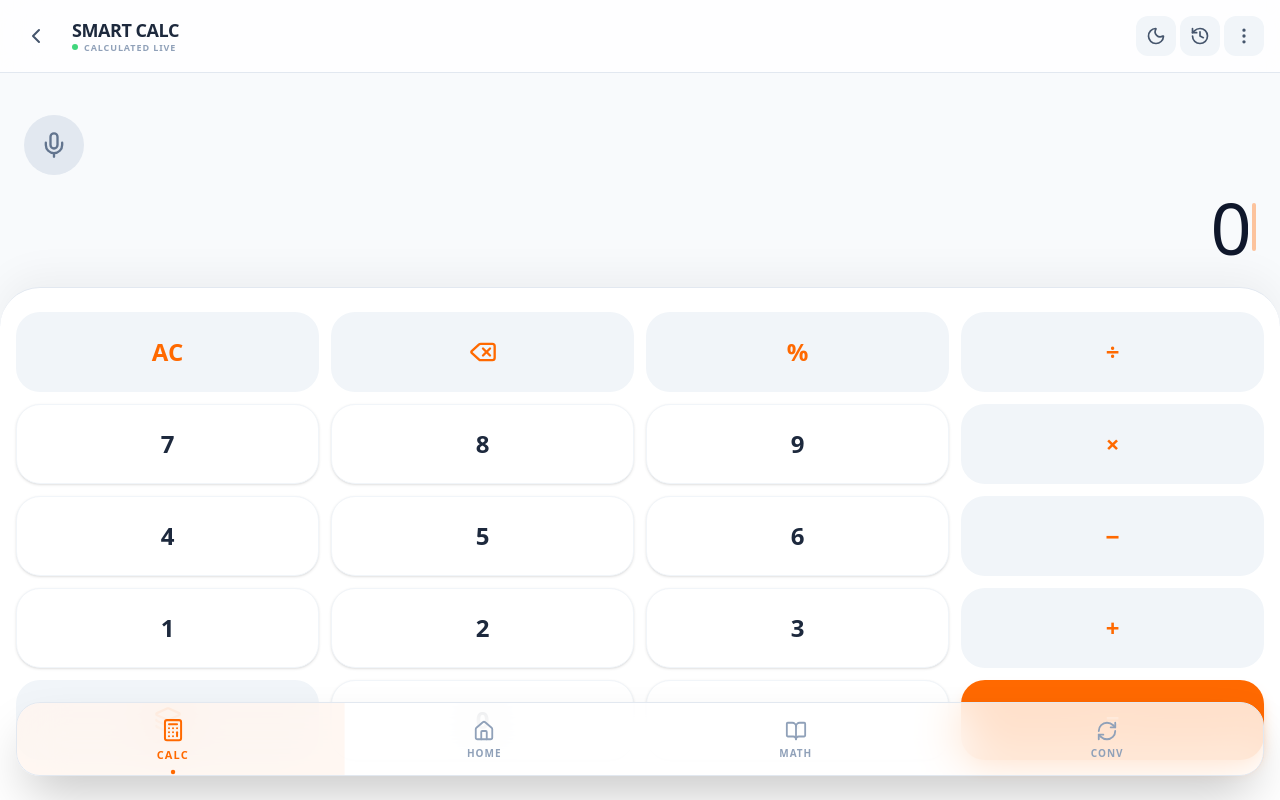
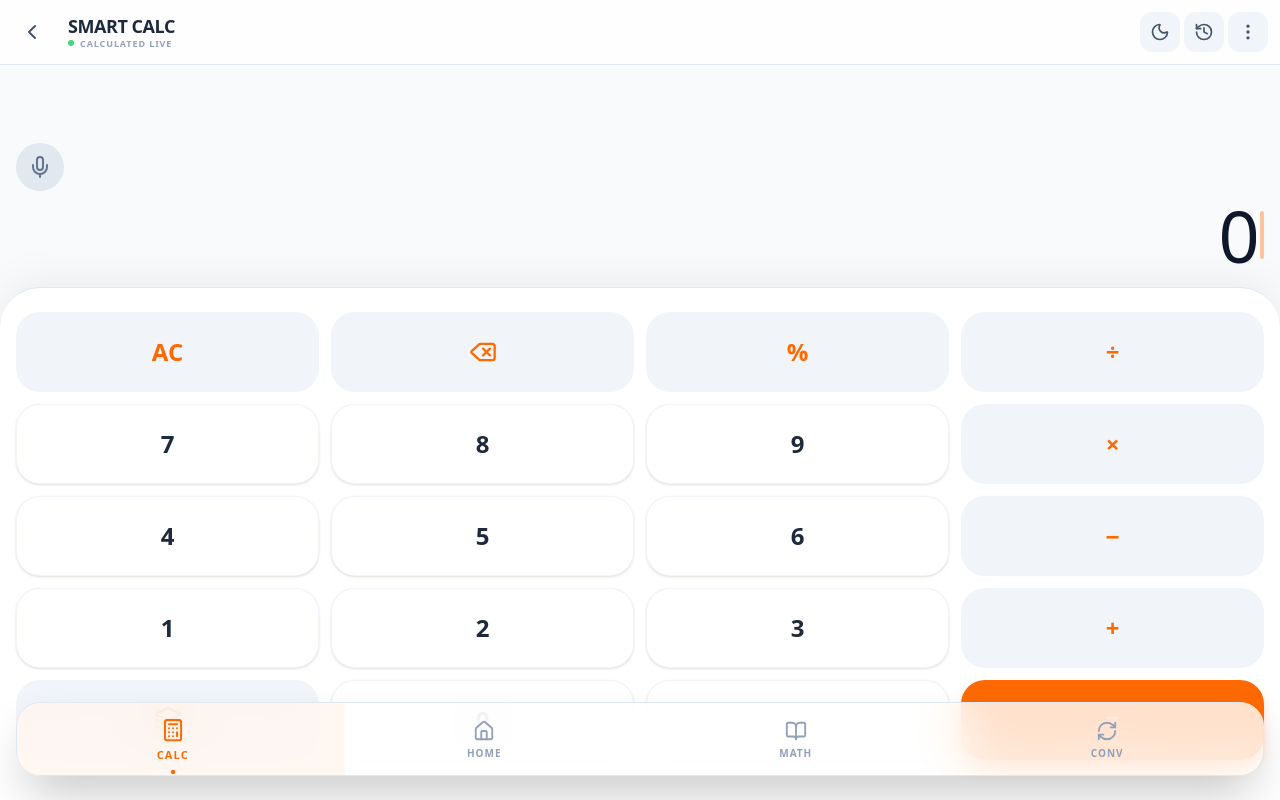
Before and after one commit to nirajkannaujiya920-boop/NIRAJ-SCIENTIFIC-CALCULATORS-, a React (Vite) app: page / in a window 1280 px wide. Both pictures are taken after a click on the button "CALC". Built offline with nearby package versions, Linux system fonts and the light colour scheme.

Commit message:
fix(ui): Improve viewport and scroll handling
Adjusted main container to use `100dvh` for calculator and converter pages to ensure full viewport height, with `overflow-y-auto` for better scrollability. Also applied `scrollbar-hide` for a cleaner aesthetic. Header padding adjusted for consistency.

```diff
--- a/src/App.tsx
+++ b/src/App.tsx
@@ -409,7 +409,7 @@ export default function App() {
         )}
       </AnimatePresence>
 
-      <div className={`w-full ${page === 'calculator' || page === 'converter' ? 'h-screen overflow-hidden' : 'max-w-xl min-h-screen pb-32'} mx-auto flex flex-col relative`}>
+      <div className={`w-full ${page === 'calculator' || page === 'converter' ? 'h-[100dvh] overflow-y-auto scrollbar-hide' : 'max-w-xl min-h-screen pb-32'} mx-auto flex flex-col relative`}>
         {/* Modern Header */}
         {page !== 'calculator' && (
           <header className={`sticky top-0 z-40 backdrop-blur-xl border-b transition-colors duration-300 ${isDark ? 'bg-zinc-950/80 border-zinc-800' : 'bg-white/80 border-slate-200'} p-4 flex justify-between items-center`}>
@@ -885,9 +885,9 @@ function Calculator({ history, setHistory, page, setPage, isDark, setIsDark }: {
   ];
 
   return (
-    <div className="flex flex-col flex-1 h-[100dvh] w-full bg-slate-50 dark:bg-zinc-950 text-slate-900 dark:text-white relative overflow-hidden">
+    <div className="flex flex-col flex-1 min-h-[100dvh] w-full bg-slate-50 dark:bg-zinc-950 text-slate-900 dark:text-white relative">
       {/* Modern Consistent Header */}
-      <div className={`sticky top-0 z-40 backdrop-blur-xl border-b transition-colors duration-300 ${isDark ? 'bg-zinc-950/80 border-zinc-800' : 'bg-white/80 border-slate-200'} p-4 flex justify-between items-center`}>
+      <div className={`sticky top-0 z-40 backdrop-blur-xl border-b transition-colors duration-300 ${isDark ? 'bg-zinc-950/80 border-zinc-800' : 'bg-white/80 border-slate-200'} p-3 flex justify-between items-center`}>
         <div className="flex items-center gap-4">
           <button onClick={() => setPage('home')} className="p-2 hover:bg-slate-100 dark:hover:bg-zinc-800 rounded-xl transition-all active:scale-90">
             <ChevronLeft size={24} className="text-slate-600 dark:text-zinc-400" />
@@ -957,14 +957,14 @@ function Calculator({ history, setHistory, page, setPage, isDark, setIsDark }: {
       </div>
 
       {/* Display Area */}
-      <div className="flex-1 flex flex-col justify-end p-4 sm:p-6 text-right min-h-[20vh] sm:min-h-[25vh]">
-        <div className="flex justify-between items-start mb-4">
+      <div className="flex-1 flex flex-col justify-end p-4 sm:p-4 text-right min-h-[12vh] sm:min-h-[15vh]">
+        <div className="flex justify-between items-end mb-2">
           <div className="relative">
             <button
               onClick={startVoice}
-              className={`p-4 rounded-full transition-all ${isListening ? 'bg-red-500 text-white animate-pulse scale-110 shadow-lg shadow-red-500/50' : 'bg-slate-200 dark:bg-zinc-800 text-slate-500 dark:text-zinc-400 hover:text-slate-700 dark:hover:text-zinc-200'}`}
+              className={`p-3 rounded-full transition-all ${isListening ? 'bg-red-500 text-white animate-pulse scale-110 shadow-lg shadow-red-500/50' : 'bg-slate-200 dark:bg-zinc-800 text-slate-500 dark:text-zinc-400 hover:text-slate-700 dark:hover:text-zinc-200'}`}
             >
-              <Mic size={28} />
+              <Mic size={24} />
             </button>
             {isListening && (
               <motion.div
@@ -1118,7 +1118,7 @@ function Converter({ category, setCategory, page, setPage, isDark, setIsDark }:
   };
 
   return (
-    <div className="flex flex-col h-full w-full bg-slate-50 dark:bg-zinc-950 text-slate-900 dark:text-white shadow-2xl overflow-hidden min-h-[80vh]">
+    <div className="flex flex-col min-h-full w-full bg-slate-50 dark:bg-zinc-950 text-slate-900 dark:text-white shadow-2xl min-h-[100dvh]">
       {/* Top Navigation Bar */}
       <div className="flex items-center justify-between px-4 py-4 bg-white/80 dark:bg-zinc-900/80 backdrop-blur-md border-b border-slate-200 dark:border-zinc-800">
         <div className="flex items-center gap-4">
```
